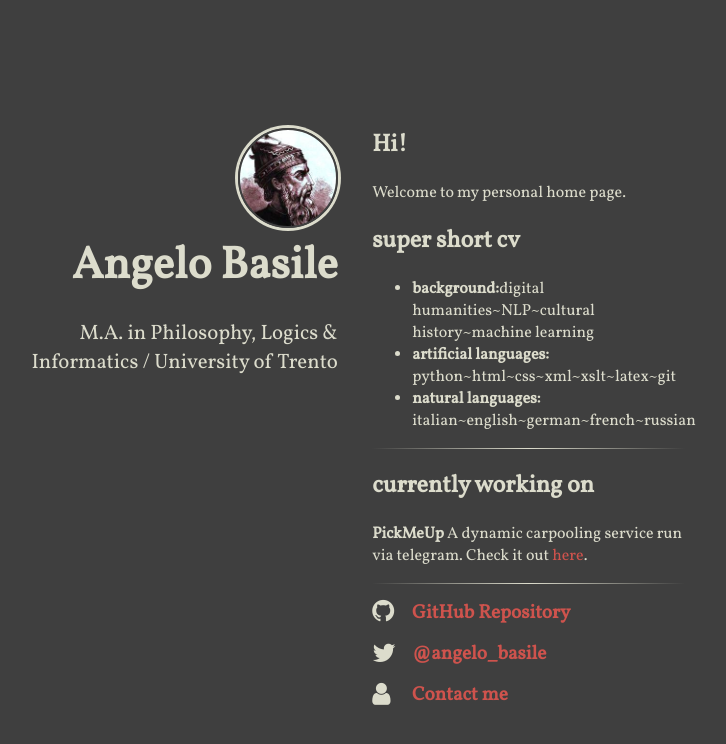
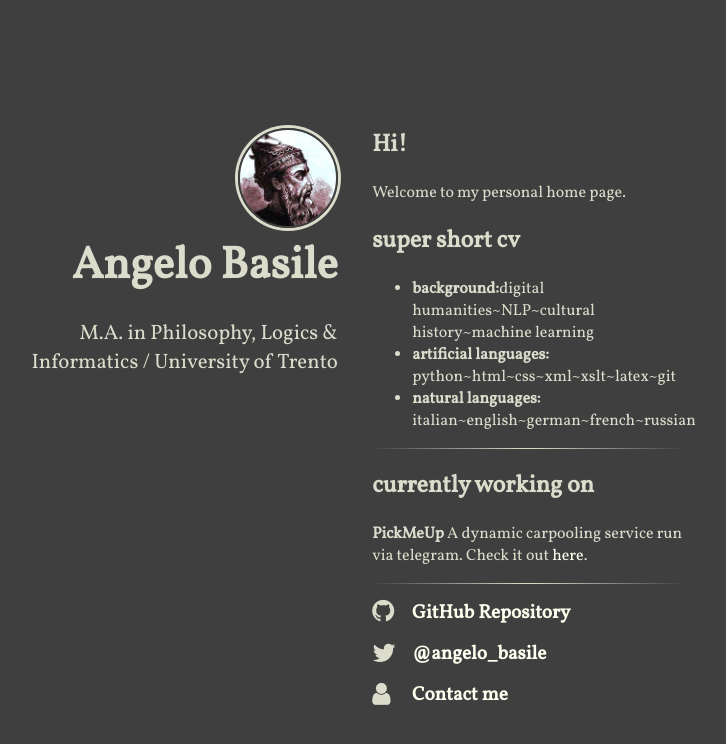
Before and after one commit to rs2/anbasile.github.io, a Jekyll site: the page built from index.html, in a window 1280 px wide. Shown: the top 744 px of the page, without its empty margins (295-1021 px from the left). Built offline with Jekyll 4.4.1, drawn with Linux system fonts in a browser that asks for light colours; nearby versions of some CDN libraries.

Commit message:
Update main.scss

```diff
--- a/assets/main.scss
+++ b/assets/main.scss
@@ -2,7 +2,7 @@
 ---
 
 $text-color: #DCDCCC;
-$anchor-text-color: #CE534D;
+$anchor-text-color: #FFFFEF;
 $background-color: #3F3F3F;
 
 body {
```
